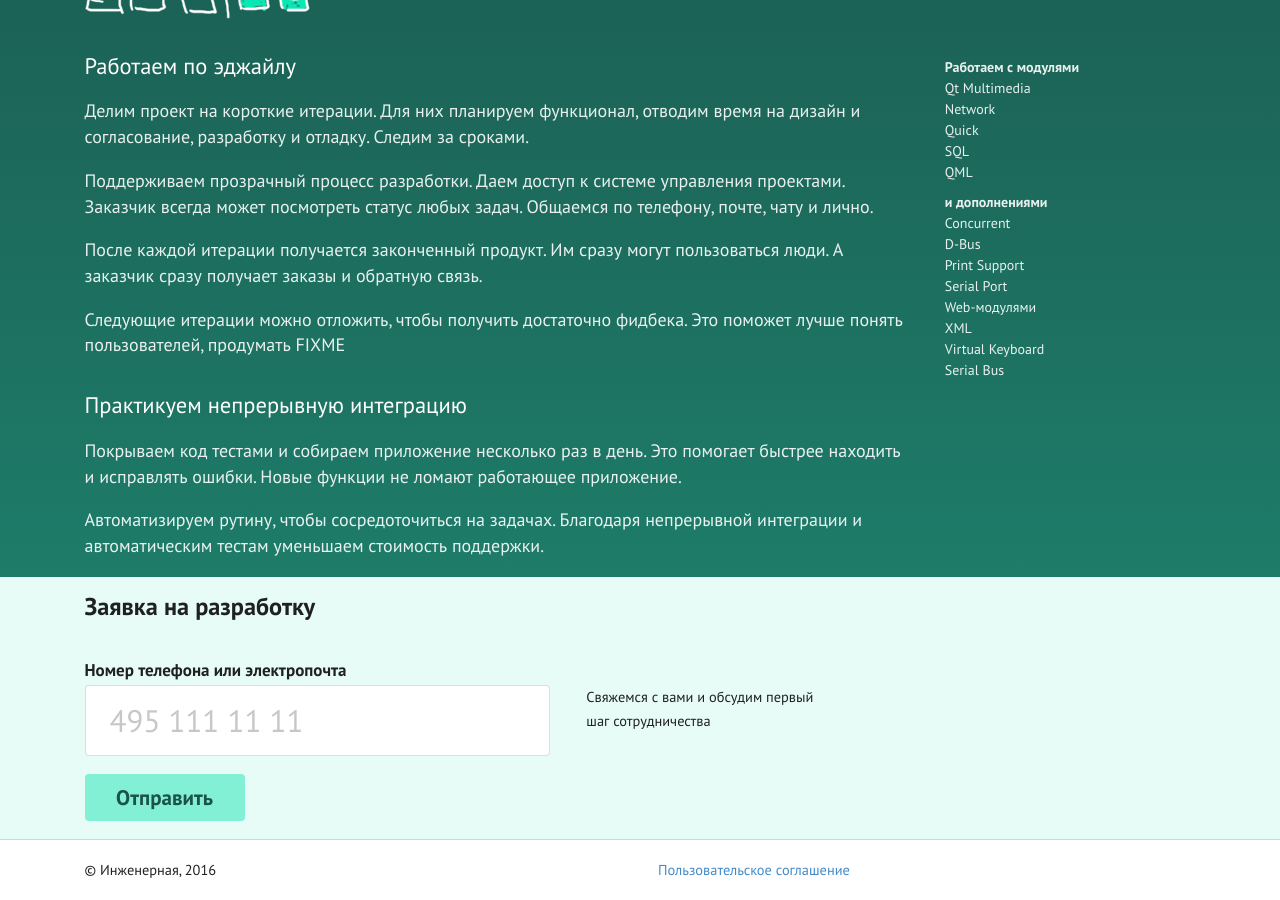
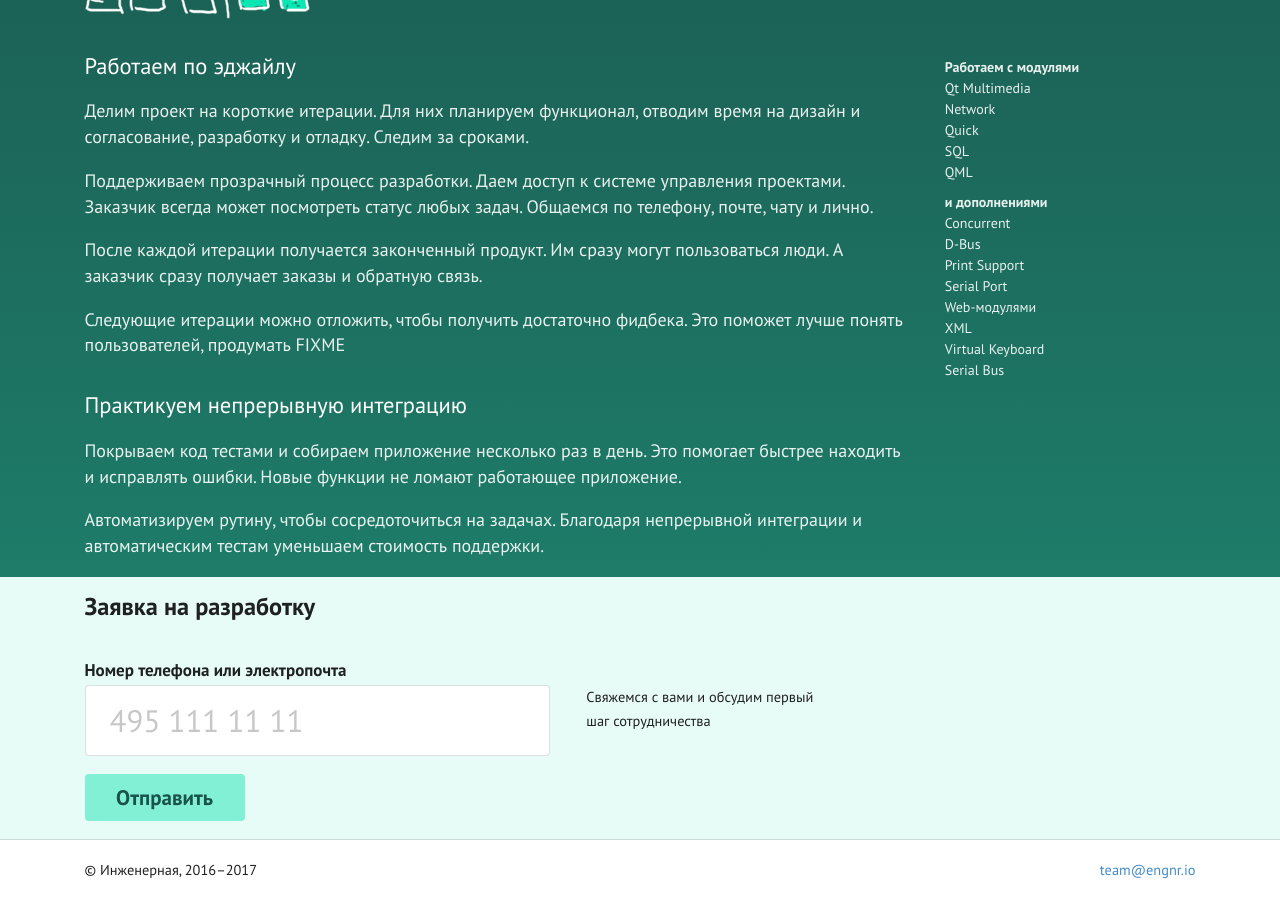
Before and after one commit to engnr/engnr.io, a Jekyll site: the page built from index.html, in a window 1280 px wide and 900 px high, scrolled down 3018 px. Built offline with Jekyll 4.4.1, drawn with Linux system fonts in a browser that asks for light colours; nearby versions of some CDN libraries.

Commit message:
Update footer

```diff
--- a/_includes/footer.html
+++ b/_includes/footer.html
@@ -2,10 +2,10 @@
   <div class="ui container">
     <div class="ui equal two column height grid">
       <div class="column">
-        <small>&copy; Инженерная, 2016</small>
+        <small>&copy; Инженерная, 2016–2017</small>
       </div>
-      <div class="column">
-        <small><a href="#">Пользовательское соглашение</a></small>
+      <div class="right aligned column">
+        <small><a href="mailto:{{ site.email }}">{{ site.email }}</a></small>
       </div>
     </div>
   </div>
```
